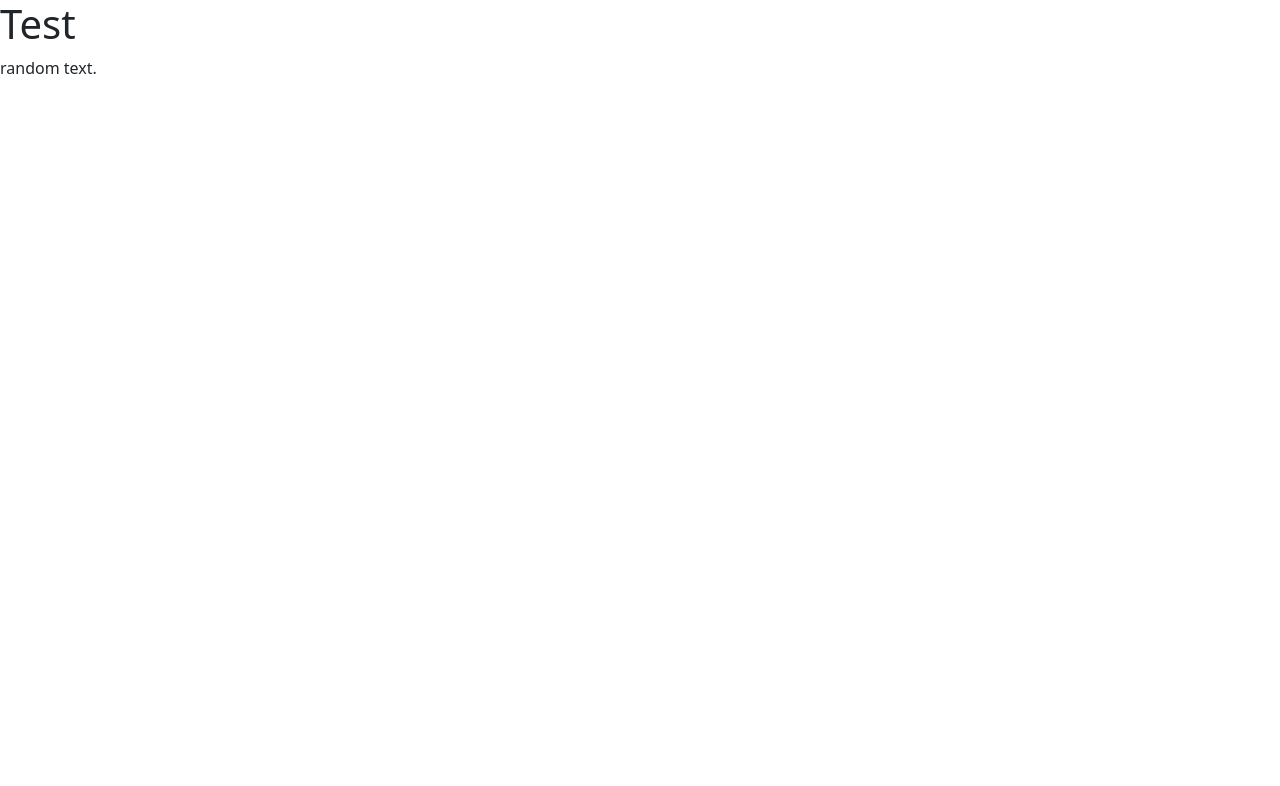
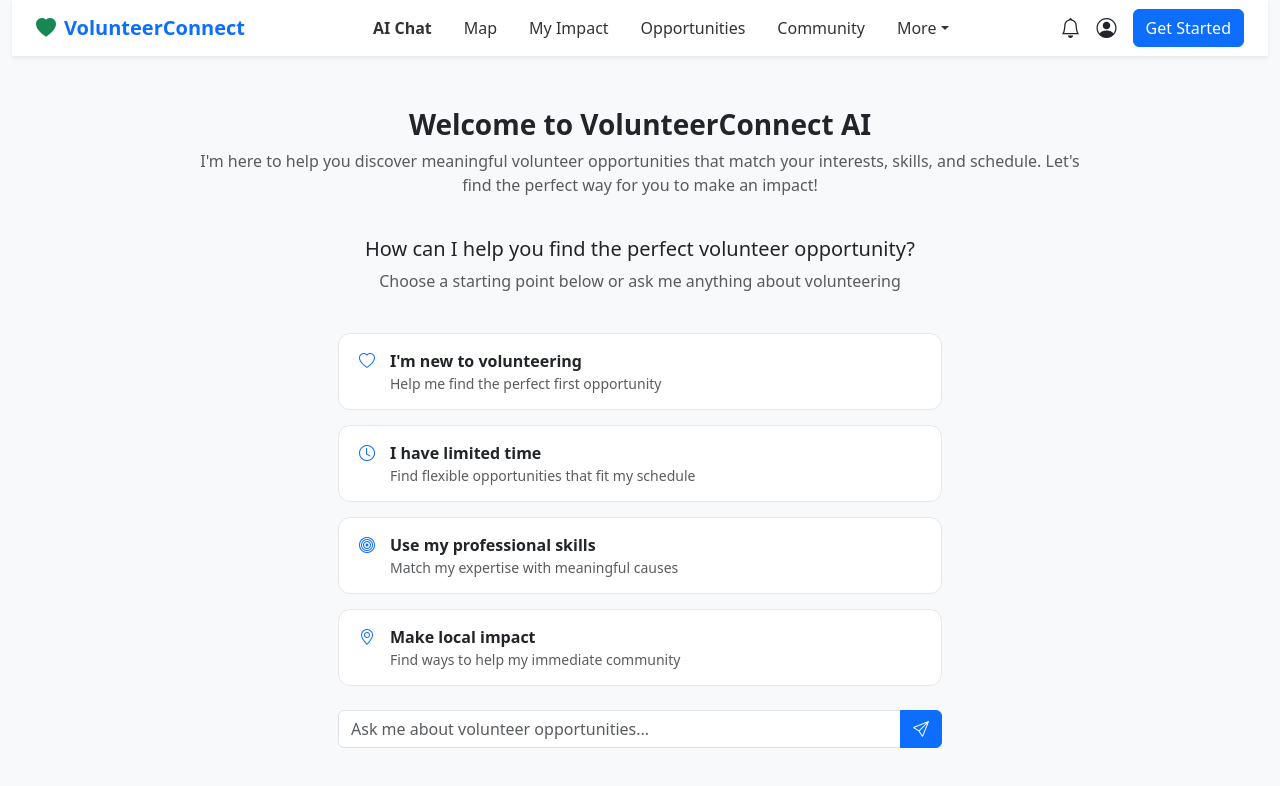
Before and after one commit to ansonpoh/IS216_Project, a React (Create React App) app in the folder frontend/: page / in a window 1280 px wide. Shown: the top 786 px of the page. Built offline with nearby package versions, Linux system fonts and the light colour scheme.

Commit message:
added sample frontend based on video

```diff
--- a/frontend/package.json
+++ b/frontend/package.json
@@ -9,6 +9,7 @@
     "@testing-library/user-event": "^13.5.0",
     "axios": "^1.12.2",
     "bootstrap": "^5.3.8",
+    "bootstrap-icons": "^1.13.1",
     "lorem-ipsum": "^2.0.8",
     "react": "^19.1.1",
     "react-bootstrap": "^2.10.10",
--- a/frontend/src/App.js
+++ b/frontend/src/App.js
@@ -1,4 +1,5 @@
 import './App.css';
+import VolunteerConnect from './components/VolunteerConnect';
 
 function App() {
 
@@ -6,12 +7,13 @@ function App() {
   return (
     <>
 
-    <div>
+    {/* <div>
       <h1>Test</h1>
       <p>
         random text.
       </p>
-    </div>
+    </div> */}
+    <VolunteerConnect />
 
     </>
   );
--- /dev/null
+++ b/frontend/src/components/VolunteerConnect.js
@@ -0,0 +1,140 @@
+import React from "react";
+import "../styles/VolunteerConnect.css";
+
+function VolunteerConnect() {
+  return (
+    <div className="container-fluid vh-100 d-flex flex-column bg-light col-12">
+      {/* Navbar */}
+    <nav className="navbar navbar-expand-lg navbar-light bg-white shadow-sm px-4">
+        {/* Brand */}
+        <a className="navbar-brand fw-bold text-primary d-flex align-items-center" href="/">
+            <i className="bi bi-heart-fill text-success me-2"></i>
+            VolunteerConnect
+        </a>
+
+        {/* Collapse Button for Mobile */}
+        <button
+            className="navbar-toggler"
+            type="button"
+            data-bs-toggle="collapse"
+            data-bs-target="#navbarNav"
+        >
+            <span className="navbar-toggler-icon"></span>
+        </button>
+
+        {/* Center Links */}
+        <div className="collapse navbar-collapse justify-content-center" id="navbarNav">
+            <ul className="navbar-nav gap-3">
+                <li className="nav-item">
+                    <a className="nav-link active fw-semibold" href="#chat">
+                    AI Chat
+                    </a>
+                </li>
+                <li className="nav-item">
+                    <a className="nav-link" href="#map">Map</a>
+                </li>
+                <li className="nav-item">
+                    <a className="nav-link" href="#impact">My Impact</a>
+                </li>
+                <li className="nav-item">
+                    <a className="nav-link" href="#opportunities">Opportunities</a>
+                </li>
+                <li className="nav-item">
+                    <a className="nav-link" href="#community">Community</a>
+                </li>
+                <li className="nav-item dropdown">
+                    <a className="nav-link dropdown-toggle" href="#more" role="button" data-bs-toggle="dropdown">
+                    More
+                    </a>
+                    <ul className="dropdown-menu">
+                        <li><a className="dropdown-item" href="#about">About</a></li>
+                        <li><a className="dropdown-item" href="#contact">Contact</a></li>
+                    </ul>
+                </li>
+            </ul>
+        </div>
+
+        {/* Right Side */}
+        <div className="d-flex align-items-center gap-3">
+            <i className="bi bi-bell fs-5"></i>
+            <i className="bi bi-person-circle fs-5"></i>
+            <button className="btn btn-primary">Get Started</button>
+        </div>
+    </nav>
+
+      {/* Content */}
+      <div className="flex-grow-1 d-flex flex-column align-items-center justify-content-center text-center p-4">
+        <h3 className="fw-bold">Welcome to VolunteerConnect AI</h3>
+        <p className="text-muted w-75 mx-auto">
+          I'm here to help you discover meaningful volunteer opportunities that
+          match your interests, skills, and schedule. Let's find the perfect way
+          for you to make an impact!
+        </p>
+
+        <h5 className="mt-4">
+          How can I help you find the perfect volunteer opportunity?
+        </h5>
+        <p className="text-muted">
+          Choose a starting point below or ask me anything about volunteering
+        </p>
+
+        {/* Option Cards */}
+        <div className="options-list mt-4">
+          <div className="option-card">
+            <i className="bi bi-heart text-primary"></i>
+            <div>
+              <div className="fw-semibold">I'm new to volunteering</div>
+              <div className="text-muted small">
+                Help me find the perfect first opportunity
+              </div>
+            </div>
+          </div>
+
+          <div className="option-card">
+            <i className="bi bi-clock text-primary"></i>
+            <div>
+              <div className="fw-semibold">I have limited time</div>
+              <div className="text-muted small">
+                Find flexible opportunities that fit my schedule
+              </div>
+            </div>
+          </div>
+
+          <div className="option-card">
+            <i className="bi bi-bullseye text-primary"></i>
+            <div>
+              <div className="fw-semibold">Use my professional skills</div>
+              <div className="text-muted small">
+                Match my expertise with meaningful causes
+              </div>
+            </div>
+          </div>
+
+          <div className="option-card">
+            <i className="bi bi-geo-alt text-primary"></i>
+            <div>
+              <div className="fw-semibold">Make local impact</div>
+              <div className="text-muted small">
+                Find ways to help my immediate community
+              </div>
+            </div>
+          </div>
+        </div>
+
+        {/* Chat Box */}
+        <div className="input-group mt-4 w-50">
+          <input
+            type="text"
+            className="form-control"
+            placeholder="Ask me about volunteer opportunities..."
+          />
+          <button className="btn btn-primary">
+            <i className="bi bi-send"></i>
+          </button>
+        </div>
+      </div>
+    </div>
+  );
+}
+
+export default VolunteerConnect;
--- a/frontend/src/index.js
+++ b/frontend/src/index.js
@@ -5,6 +5,7 @@ import App from './App';
 import reportWebVitals from './reportWebVitals';
 import "bootstrap/dist/css/bootstrap.min.css";
 import "bootstrap/dist/js/bootstrap.bundle.min.js";
+import "bootstrap-icons/font/bootstrap-icons.css";
 
 const root = ReactDOM.createRoot(document.getElementById('root'));
 root.render(
--- /dev/null
+++ b/frontend/src/styles/VolunteerConnect.css
@@ -0,0 +1,36 @@
+.options-list {
+  width: 50%;
+  display: flex;
+  flex-direction: column;
+  gap: 15px;
+}
+
+.option-card {
+  display: flex;
+  align-items: flex-start;
+  gap: 15px;
+  background: #fff;
+  border: 1px solid #e5e7eb;
+  border-radius: 12px;
+  padding: 15px 20px;
+  transition: background 0.2s ease;
+  text-align: left;
+}
+
+.option-card:hover {
+  background: #f8faff;
+  cursor: pointer;
+}
+
+.navbar-nav .nav-link {
+  color: #333 !important;
+  font-weight: 500;
+}
+
+.navbar-nav .nav-link:hover {
+  color: #0d6efd !important; /* bootstrap primary blue */
+}
+
+.navbar .bi {
+  cursor: pointer;
+}
```
Also changed, not shown: 1 other file (tests, documents, lock files or other folders).
